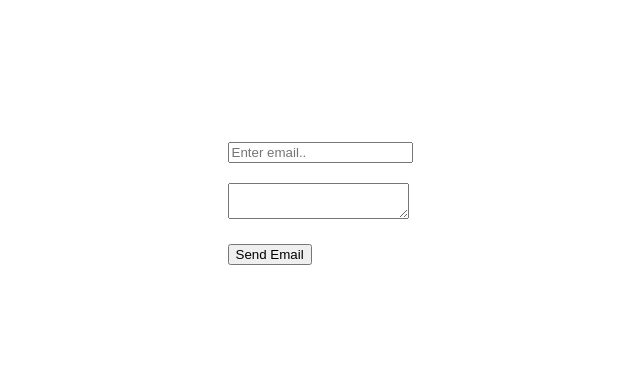
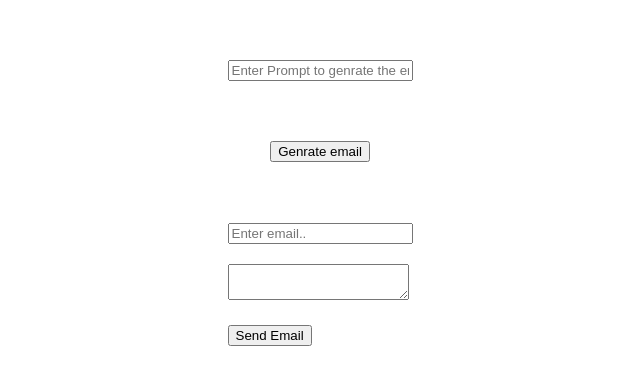
Before and after one commit to RiteshDhapate/project-email-send-frontend, a React (Create React App) app: page / in a window 1280 px wide. Shown: the part 197-582 px from the top of the page, without its empty margins (320-960 px from the left). Built offline with nearby package versions, Linux system fonts and the light colour scheme.

Commit message:
added ai email genrater

```diff
--- a/package.json
+++ b/package.json
@@ -3,6 +3,7 @@
   "version": "0.1.0",
   "private": true,
   "dependencies": {
+    "@google/generative-ai": "^0.18.0",
     "@testing-library/jest-dom": "^5.17.0",
     "@testing-library/react": "^13.4.0",
     "@testing-library/user-event": "^13.5.0",
--- a/src/App.css
+++ b/src/App.css
@@ -4,4 +4,5 @@
   display: flex;
   justify-content: center;
   align-items: center;
+  flex-direction: column;
 }
--- a/src/App.js
+++ b/src/App.js
@@ -1,27 +1,63 @@
-import logo from './logo.svg';
-import './App.css';
-import { useState} from "react";
+import logo from "./logo.svg";
+import "./App.css";
+import { useState } from "react";
 import axios from "axios";
+import { GoogleGenerativeAI } from "@google/generative-ai";
 
 function App() {
   const [email, setEmail] = useState("");
   const [emailBody, setEmailBody] = useState("");
-  const onSendEmail =async (e) => {
+  const [userPrompt, setUserPrompt] = useState("");
+
+  const genAI = new GoogleGenerativeAI(
+    "AIzaSyBKZatzIoctt0_arla80wDMgGmZP202jHw"
+  );
+  const sendPrompt = async () => {
+    try {
+      console.log("sending server prompt");
+      const model = genAI.getGenerativeModel({ model: "gemini-pro" });
+
+      const prompt = `
+      genrate the one email for me
+      prompt = ${userPrompt}
+      `;
+
+      console.log(userPrompt);
+
+      const result = await model.generateContent(prompt);
+      const response = await result.response;
+      const text = response.text();
+      console.log(text);
+      setEmailBody(text);
+    } catch (error) {
+      console.log(error);
+    }
+  };
+
+  const onSendEmail = async (e) => {
     e.preventDefault();
     try {
       const result = await axios.post("http://localhost:8000/send-mail", {
         email,
-        emailBody
+        emailBody,
       });
       console.log(result);
     } catch (error) {
       console.log(error);
     }
     console.log({ email, emailBody });
-  }
+  };
   return (
     <div className="contaner">
-      <form onSubmit={(e)=>onSendEmail(e)}>
+      <input type="text" placeholder="Enter Prompt to genrate the email" />
+      <br />
+      <br />
+      <br />
+      <button onClick={sendPrompt}>Genrate email</button>
+      <br />
+      <br />
+      <form onSubmit={(e) => onSendEmail(e)}>
+        <br />
         <input
           type="email"
           placeholder="Enter email.."
```
Also changed, not shown: 1 other file (tests, documents, lock files or other folders).
